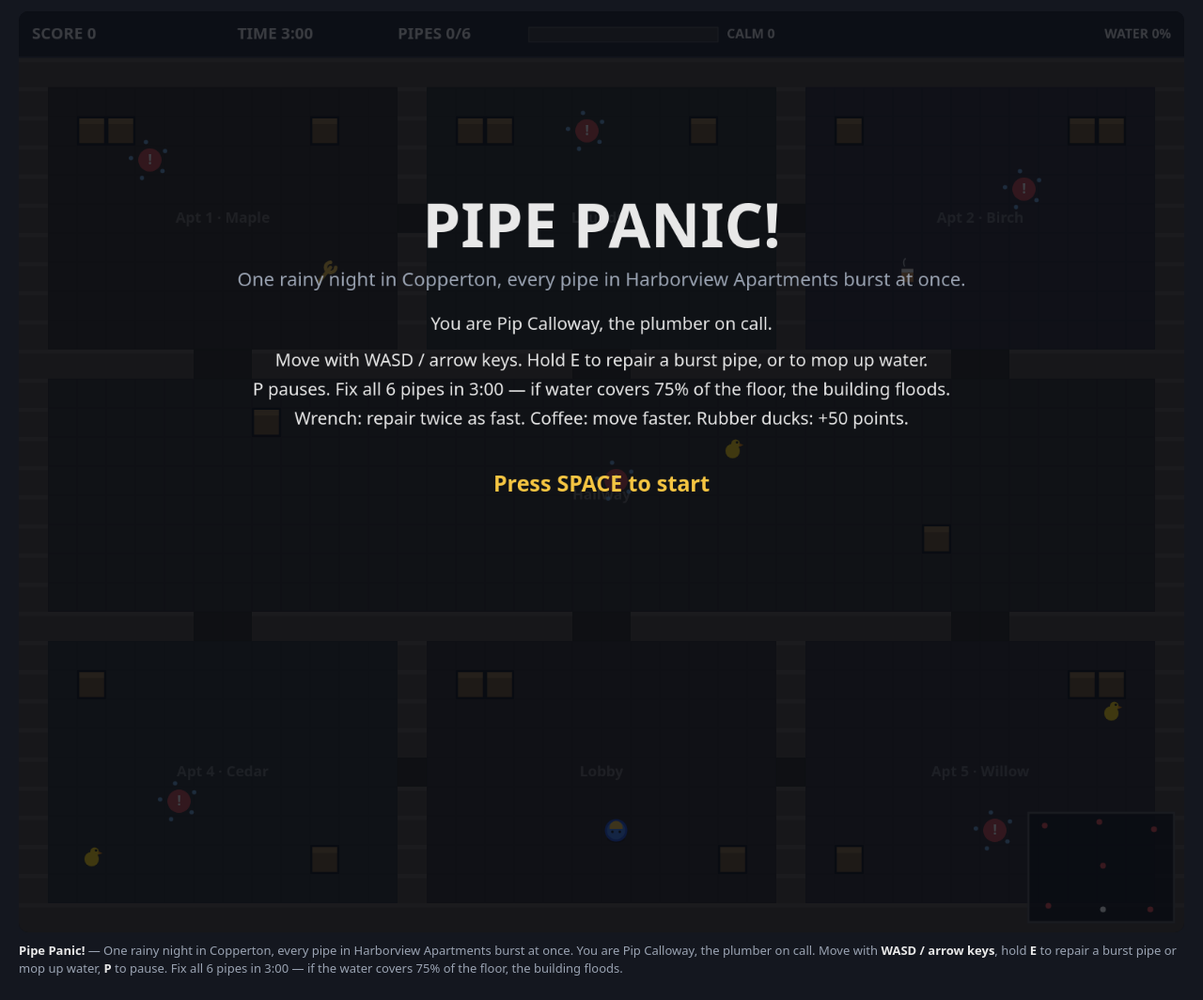
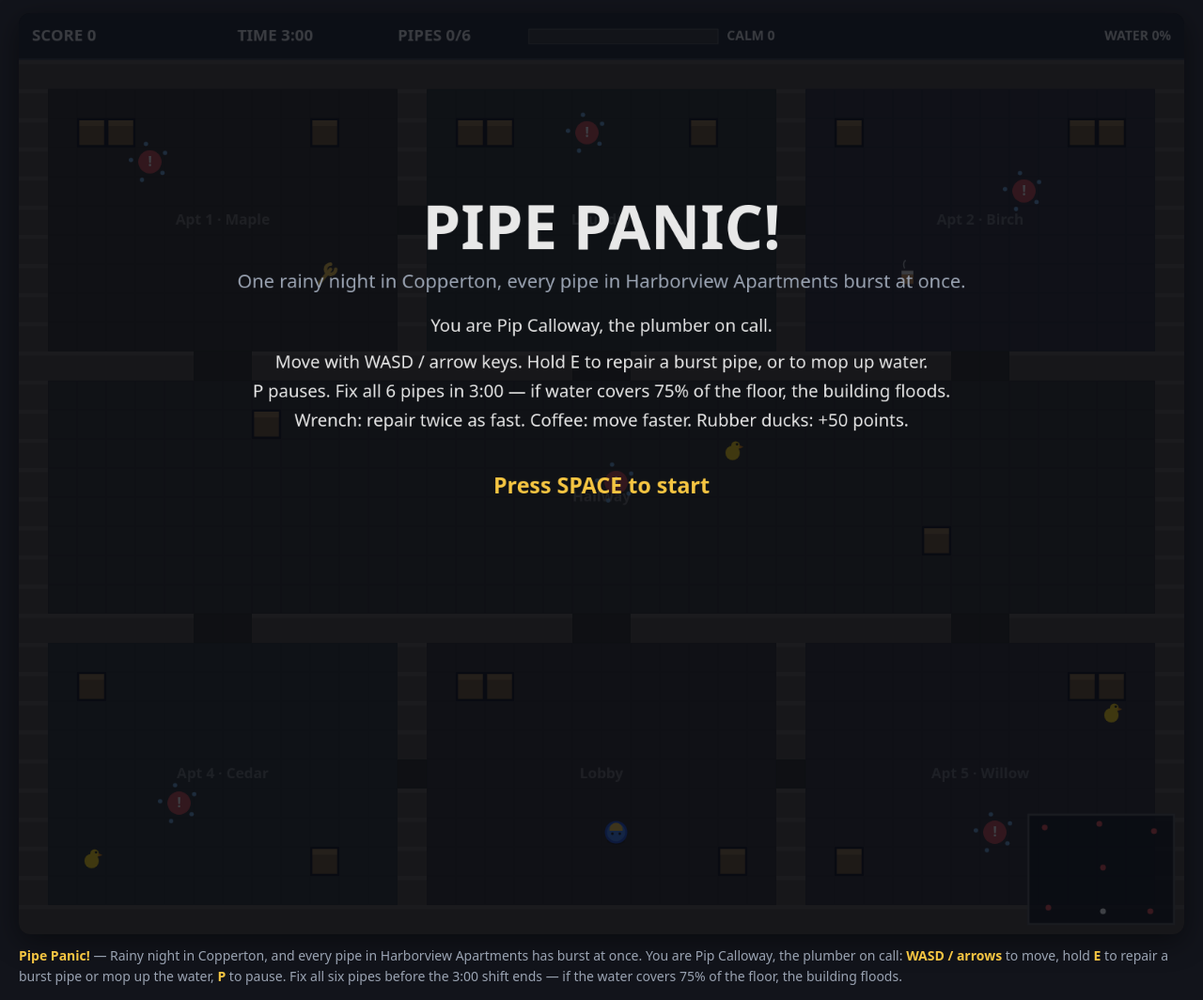
Before and after one commit to kuaixiangjie-commits/pipe-panic, a plain HTML site: page game/index.html in a window 1280 px wide. Shown: the whole page at 94% size. Drawn offline with Linux system fonts and the light colour scheme; animation ran at ten frames a second.

Commit message:
Pipe Panic! round 3 rebuild

```diff
--- a/game/index.html
+++ b/game/index.html
@@ -4,19 +4,19 @@
 <meta charset="utf-8">
 <meta name="viewport" content="width=device-width, initial-scale=1">
 <link rel="icon" href="data:,">
-<title>Pipe Panic! — fix 6 burst pipes in 180 seconds</title>
+<title>Pipe Panic! — Copperton's burst pipes</title>
 <style>
-  html, body { margin: 0; padding: 0; background: #14171f; color: #e8e8e8; font-family: system-ui, -apple-system, "Segoe UI", sans-serif; }
-  .wrap { max-width: 1240px; margin: 0 auto; padding: 12px; }
-  canvas { display: block; width: 100%; height: auto; background: #0c0e13; border-radius: 10px; }
-  .note { margin-top: 10px; font-size: 13px; color: #9aa3b2; line-height: 1.5; }
-  .note b { color: #e8e8e8; }
+  html, body { margin: 0; padding: 0; background: #12141b; color: #e8e8e8; font-family: system-ui, -apple-system, "Segoe UI", sans-serif; }
+  .wrap { max-width: 1240px; margin: 0 auto; padding: 14px; }
+  canvas { display: block; width: 100%; height: auto; background: #0b0d12; border-radius: 12px; box-shadow: 0 8px 30px rgba(0,0,0,0.45); }
+  .help { margin-top: 12px; font-size: 14px; color: #9aa3b2; line-height: 1.6; }
+  .help b { color: #f5c542; }
 </style>
 </head>
 <body>
 <div class="wrap">
   <canvas id="game"></canvas>
-  <div class="note"><b>Pipe Panic!</b> — One rainy night in Copperton, every pipe in Harborview Apartments burst at once. You are Pip Calloway, the plumber on call. Move with <b>WASD / arrow keys</b>, hold <b>E</b> to repair a burst pipe or mop up water, <b>P</b> to pause. Fix all 6 pipes in 3:00 — if the water covers 75% of the floor, the building floods.</div>
+  <div class="help"><b>Pipe Panic!</b> — Rainy night in Copperton, and every pipe in Harborview Apartments has burst at once. You are Pip Calloway, the plumber on call: <b>WASD / arrows</b> to move, hold <b>E</b> to repair a burst pipe or mop up the water, <b>P</b> to pause. Fix all six pipes before the 3:00 shift ends — if the water covers 75% of the floor, the building floods.</div>
 </div>
 <script type="module" src="./src/main.js"></script>
 </body>
```
